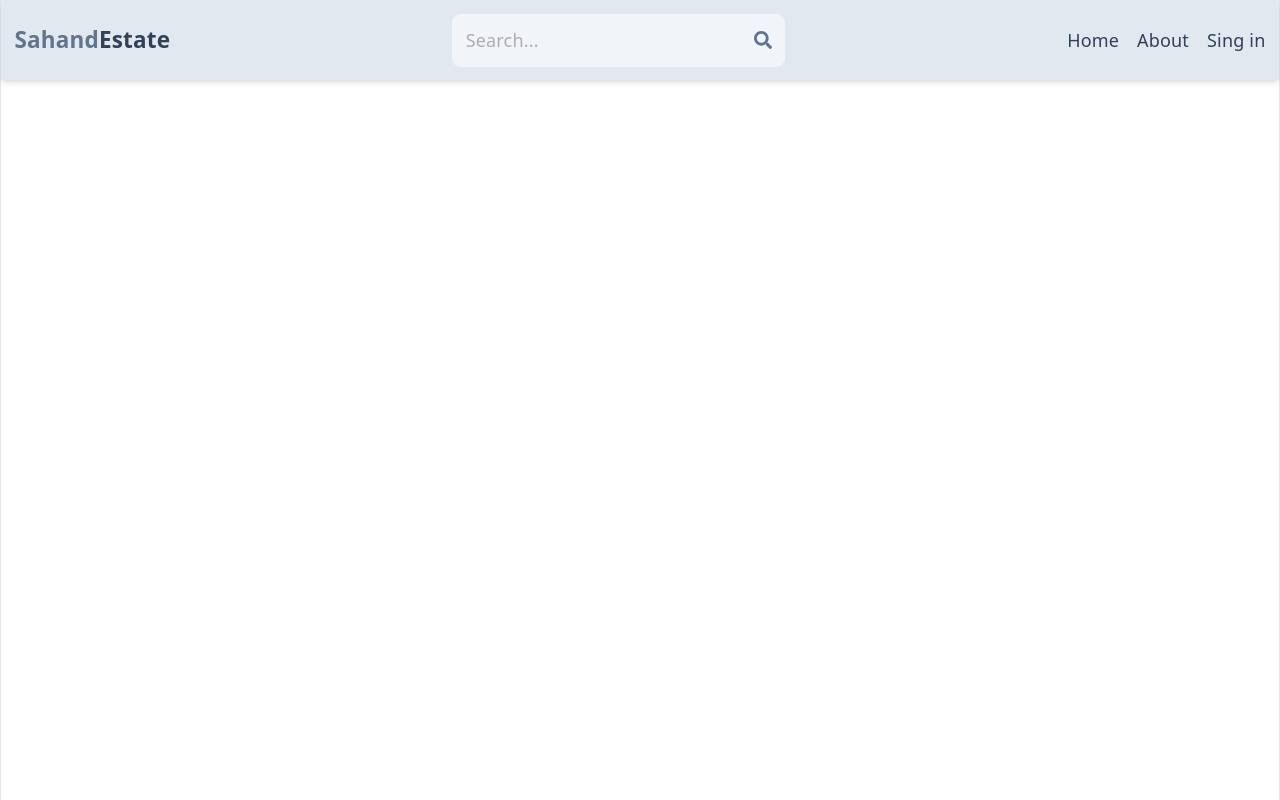
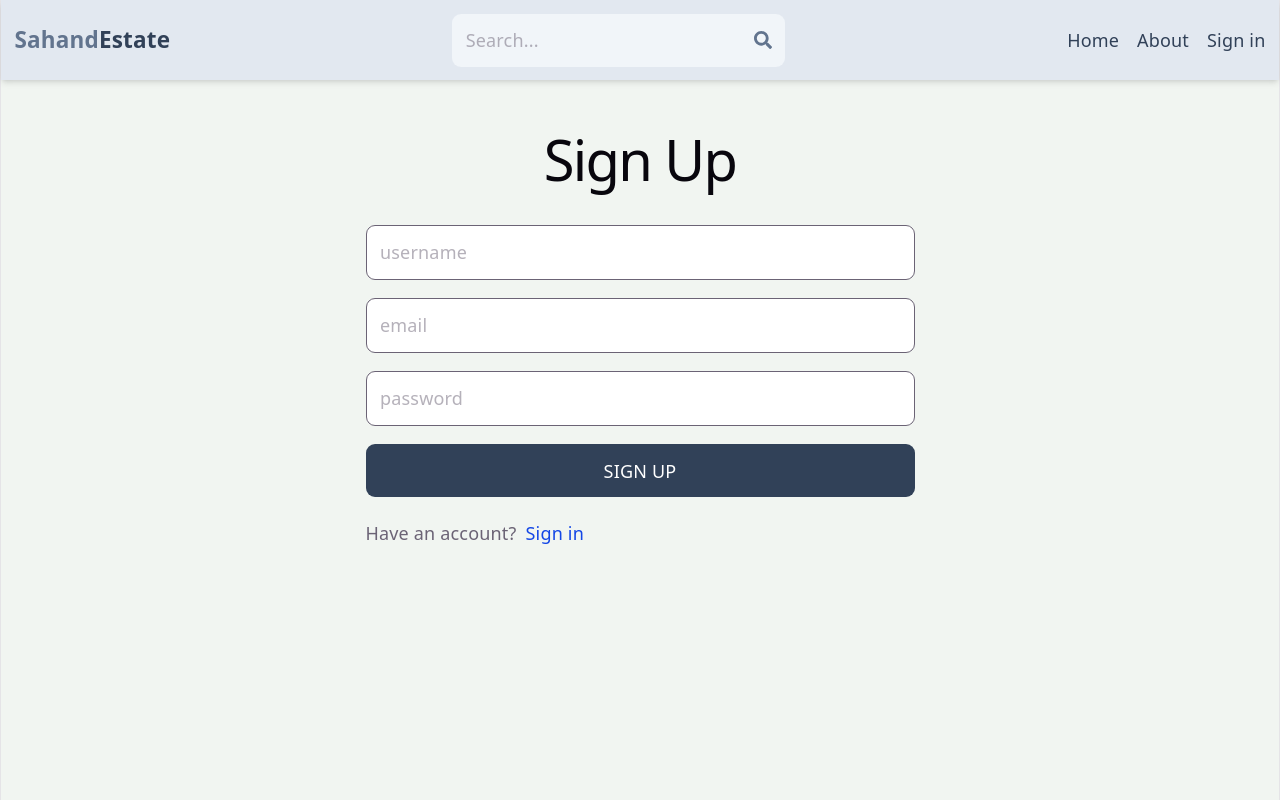
Before and after one commit to mikleugera/mern-estate, a React (Vite) app: page /sign-up in a window 1280 px wide. Built offline with nearby package versions, Linux system fonts and the light colour scheme.

Commit message:
create complite sign up

```diff
--- a/src/App.jsx
+++ b/src/App.jsx
@@ -2,8 +2,8 @@ import { BrowserRouter, Route, Routes } from 'react-router-dom'
 import { Home } from './pages/Home'
 import { About } from './pages/About'
 import { Profile } from './pages/Profile'
-import { SingUp } from './pages/SingUp'
-import { SingIn } from './pages/SingIn'
+import { SignUp } from './pages/SignUp'
+import { SignIn } from './pages/SignIn'
 import { Header } from './components/Header'
 
 export const App = () => {
@@ -12,8 +12,8 @@ export const App = () => {
       <Header/>
       <Routes>
         <Route path='/' element={<Home/>} />
-        <Route path='/sing-in' element={<SingIn/>} />
-        <Route path='/sing-up' element={<SingUp/>} />
+        <Route path='/sign-in' element={<SignIn/>} />
+        <Route path='/sign-up' element={<SignUp/>} />
         <Route path='/profile' element={<Profile/>} />
         <Route path='/about' element={<About/>} />
       </Routes>
--- a/src/components/Header.jsx
+++ b/src/components/Header.jsx
@@ -22,8 +22,8 @@ export const Header = () => {
                 <Link to='/about'>
                     <li className='hidden sm:inline text-slate-700 hover:underline cursor-pointer'>About</li>
                 </Link>
-                <Link to='/sing-in'>
-                    <li className='text-slate-700 hover:underline cursor-pointer'>Sing in</li>
+                <Link to='/sign-in'>
+                    <li className='text-slate-700 hover:underline cursor-pointer'>Sign in</li>
                 </Link>
             </ul>
         </div>
--- a/src/index.css
+++ b/src/index.css
@@ -54,6 +54,7 @@
 
 body {
   margin: 0;
+  background-color: rgb(241 245 241);
 }
 
 #root {
--- /dev/null
+++ b/src/pages/SignIn.jsx
@@ -0,0 +1,6 @@
+
+export const SignIn = () => {
+  return (
+    <div>SignIn</div>
+  )
+}
--- /dev/null
+++ b/src/pages/SignUp.jsx
@@ -0,0 +1,22 @@
+import { Link } from "react-router-dom"
+
+export const SignUp = () => {
+  return (
+    <div className="p-3 w-lg mx-auto">
+      <h1 className="text-3xl text-center font-semibold my-7">Sign Up</h1>
+      <form className="flex flex-col gap-4">
+        <input type="text" placeholder="username" className="border p-3 rounded-lg bg-white" id="username"/>
+        <input type="email" placeholder="email" className="border p-3 rounded-lg bg-white" id="email"/>
+        <input type="password" placeholder="password" className="border p-3 rounded-lg bg-white" id="password"/>
+        <button className="bg-slate-700 text-white p-3 rounded-lg uppercase
+                  hover:opacity-95 disabled:opacity-80 cursor-pointer">Sign up</button>
+      </form>
+      <div className="flex gap-2 mt-5">
+        <p>Have an account?</p>
+        <Link to={'/sign-in'}>
+          <span className="text-blue-700">Sign in</span>
+        </Link>
+      </div>
+    </div>
+  )
+}
--- a/src/pages/SingIn.jsx
+++ /dev/null
@@ -1,6 +0,0 @@
-
-export const SingIn = () => {
-  return (
-    <div>SingIn</div>
-  )
-}
--- a/src/pages/SingUp.jsx
+++ /dev/null
@@ -1,7 +0,0 @@
-
-
-export const SingUp = () => {
-  return (
-    <div>SingUp</div>
-  )
-}
```
